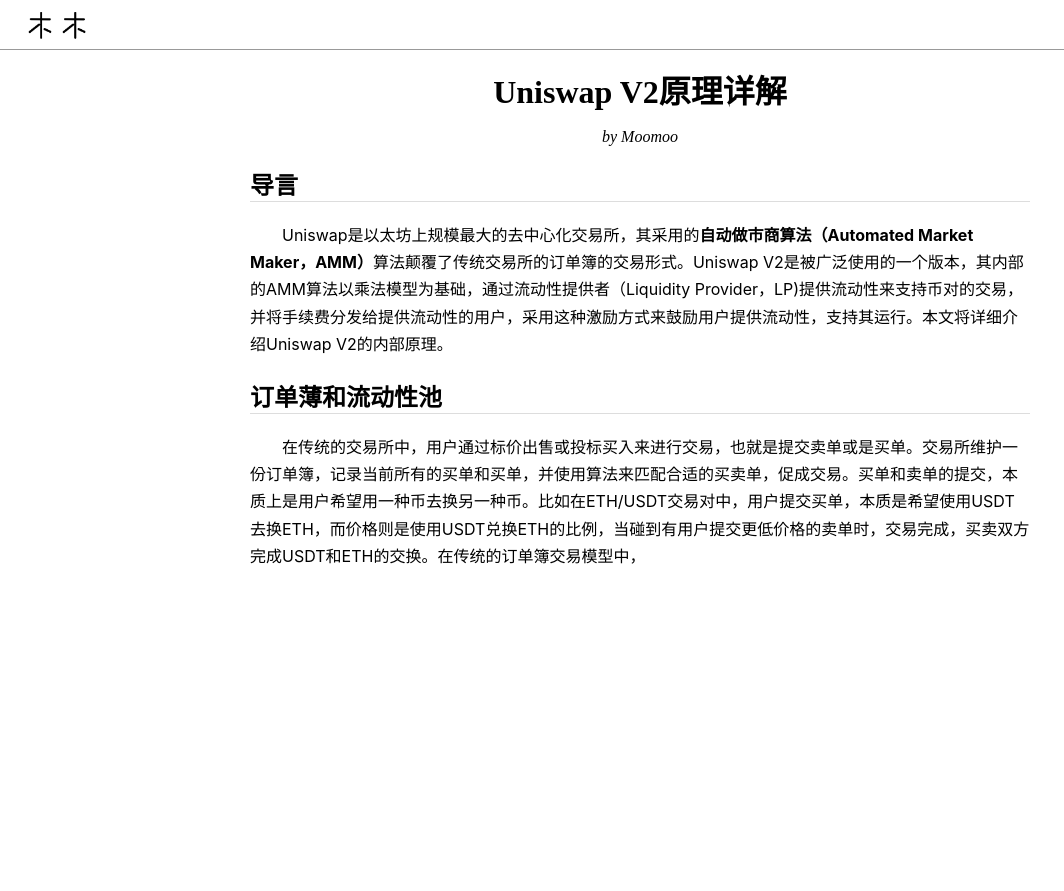
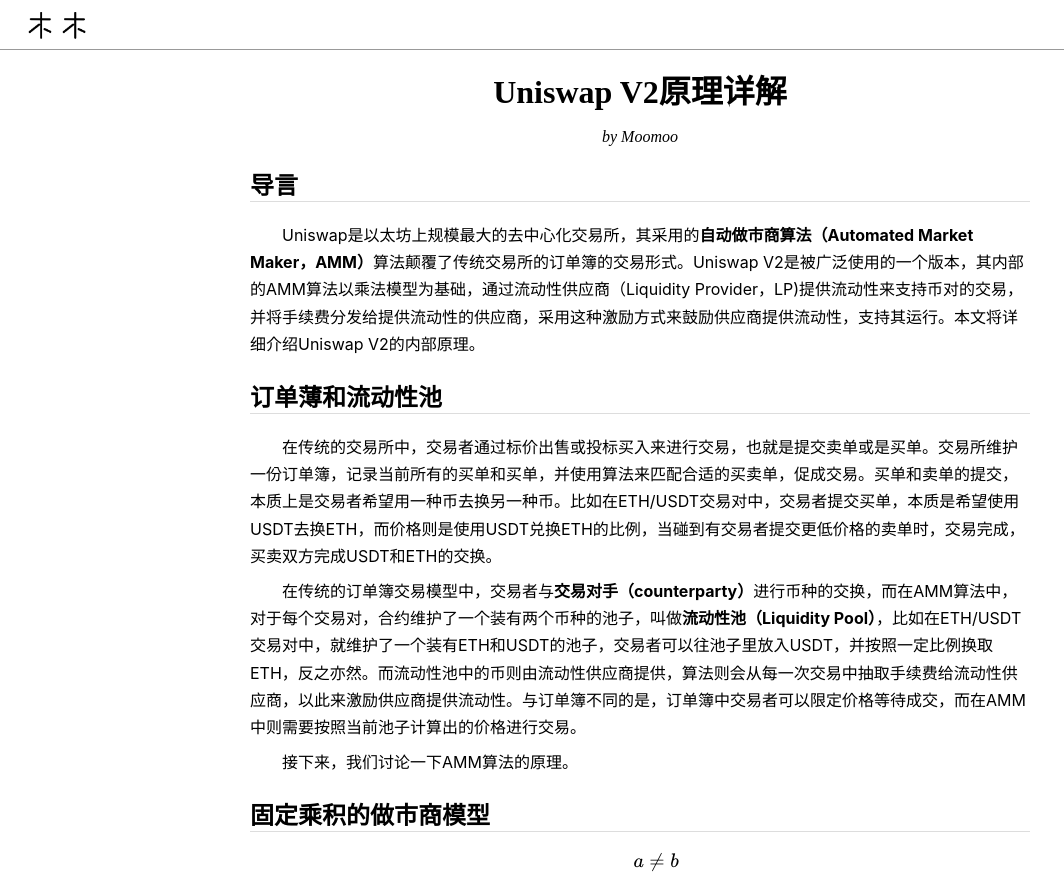
Before and after one commit to moomoolo/moomoolo_site_ts, a Next.js app: page /blog/test in a window 1280 px wide. Shown: the whole page, without its empty margins (0-1064 px from the left). Before the commit the page ends 800 px from the top, so only its background shows below. Built offline with nearby package versions, Linux system fonts and the light colour scheme.

Commit message:
增加数学公式展示功能

```diff
--- a/blog/ethereum-proof-of-work.html
+++ b/blog/ethereum-proof-of-work.html
@@ -55,7 +55,7 @@ function getCacheSize(epoch) {
             <p>之后，我们便根据计算出来的<em>cache</em>大小，填充<em>cache</em>的内容。首先是使用<em>seed hash</em>填充(填充过程见代码)，填满后，进行三轮RandMemoHash计算，得到最终的<em>cache</em>。具体过程如下</p>
 <pre><code
 class="language-javascript"
->const xor = require(\'buffer-xor\');  //  Buffer上的按位异或
+>const xor = require('buffer-xor');  //  Buffer上的按位异或
 const HASH_BYTE = 64;
 function makeCache(size, seedHash) {
     let n = size / HASH_BYTE;
--- a/blog/test.html
+++ b/blog/test.html
@@ -1,6 +1,12 @@
 <h1>Uniswap V2原理详解</h1>
 <address>by Moomoo</address>
+
 <h2>导言</h2>
-<p>Uniswap是以太坊上规模最大的去中心化交易所，其采用的<strong>自动做市商算法（Automated Market Maker，AMM）</strong>算法颠覆了传统交易所的订单簿的交易形式。Uniswap V2是被广泛使用的一个版本，其内部的AMM算法以乘法模型为基础，通过流动性提供者（Liquidity Provider，LP)提供流动性来支持币对的交易，并将手续费分发给提供流动性的用户，采用这种激励方式来鼓励用户提供流动性，支持其运行。本文将详细介绍Uniswap V2的内部原理。</p>
+<p>Uniswap是以太坊上规模最大的去中心化交易所，其采用的<strong>自动做市商算法（Automated Market Maker，AMM）</strong>算法颠覆了传统交易所的订单簿的交易形式。Uniswap V2是被广泛使用的一个版本，其内部的AMM算法以乘法模型为基础，通过流动性供应商（Liquidity Provider，LP)提供流动性来支持币对的交易，并将手续费分发给提供流动性的供应商，采用这种激励方式来鼓励供应商提供流动性，支持其运行。本文将详细介绍Uniswap V2的内部原理。</p>
 <h2>订单薄和流动性池</h2>
-<p>在传统的交易所中，用户通过标价出售或投标买入来进行交易，也就是提交卖单或是买单。交易所维护一份订单簿，记录当前所有的买单和买单，并使用算法来匹配合适的买卖单，促成交易。买单和卖单的提交，本质上是用户希望用一种币去换另一种币。比如在ETH/USDT交易对中，用户提交买单，本质是希望使用USDT去换ETH，而价格则是使用USDT兑换ETH的比例，当碰到有用户提交更低价格的卖单时，交易完成，买卖双方完成USDT和ETH的交换。在传统的订单簿交易模型中，</p>
+<p>在传统的交易所中，交易者通过标价出售或投标买入来进行交易，也就是提交卖单或是买单。交易所维护一份订单簿，记录当前所有的买单和买单，并使用算法来匹配合适的买卖单，促成交易。买单和卖单的提交，本质上是交易者希望用一种币去换另一种币。比如在ETH/USDT交易对中，交易者提交买单，本质是希望使用USDT去换ETH，而价格则是使用USDT兑换ETH的比例，当碰到有交易者提交更低价格的卖单时，交易完成，买卖双方完成USDT和ETH的交换。</p>
+<p>在传统的订单簿交易模型中，交易者与<strong>交易对手（counterparty）</strong>进行币种的交换，而在AMM算法中，对于每个交易对，合约维护了一个装有两个币种的池子，叫做<strong>流动性池（Liquidity Pool）</strong>，比如在ETH/USDT交易对中，就维护了一个装有ETH和USDT的池子，交易者可以往池子里放入USDT，并按照一定比例换取ETH，反之亦然。而流动性池中的币则由流动性供应商提供，算法则会从每一次交易中抽取手续费给流动性供应商，以此来激励供应商提供流动性。与订单簿不同的是，订单簿中交易者可以限定价格等待成交，而在AMM中则需要按照当前池子计算出的价格进行交易。</p>
+<p>接下来，我们讨论一下AMM算法的原理。</p>
+
+<h2>固定乘积的做市商模型</h2>
+<p>$$a \ne b$$</p>
--- a/src/component/Blog/index.tsx
+++ b/src/component/Blog/index.tsx
@@ -1,11 +1,10 @@
 import React from "react";
 import style from "./Blog.module.scss";
-import Prism from 'prismjs';
-import 'prismjs/themes/prism-tomorrow.css';
+import Prism from "prismjs";
+import "prismjs/themes/prism-tomorrow.css";
 import { useEffect } from "react";
-
 export interface BlogProps {
-  contentHTML: string
+  contentHTML: string;
 }
 
 // 博客组件，接收html，展示内容并高亮代码
@@ -13,10 +12,17 @@ export default function Blog({ contentHTML }: BlogProps) {
   useEffect(() => {
     // 代码高亮
     Prism.highlightAll();
-  }, [])
+    // 使用MathJax
+    const script = document.createElement('script');
+    script.src = 'https://cdn.jsdelivr.net/npm/mathjax@3/es5/tex-chtml.js';
+    document.head.appendChild(script);
+  }, []);
   return (
     <div className={style.container}>
-      <div className={style.content} dangerouslySetInnerHTML={{__html: contentHTML}}></div>
+      <div
+        className={style.content}
+        dangerouslySetInnerHTML={{ __html: contentHTML }}
+      ></div>
     </div>
-  )
+  );
 }
```
Also changed, not shown: 1 other file (tests, documents, lock files or other folders).
